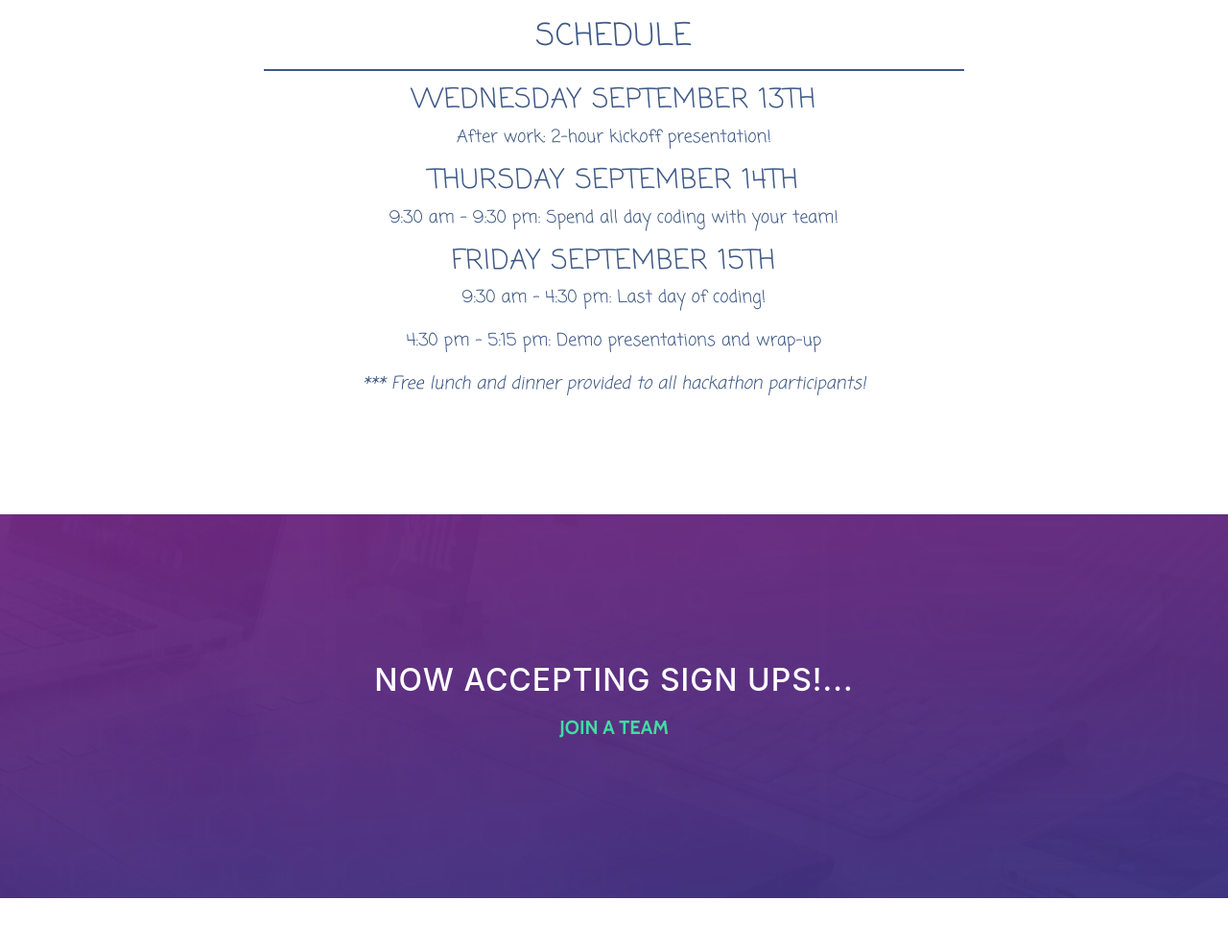
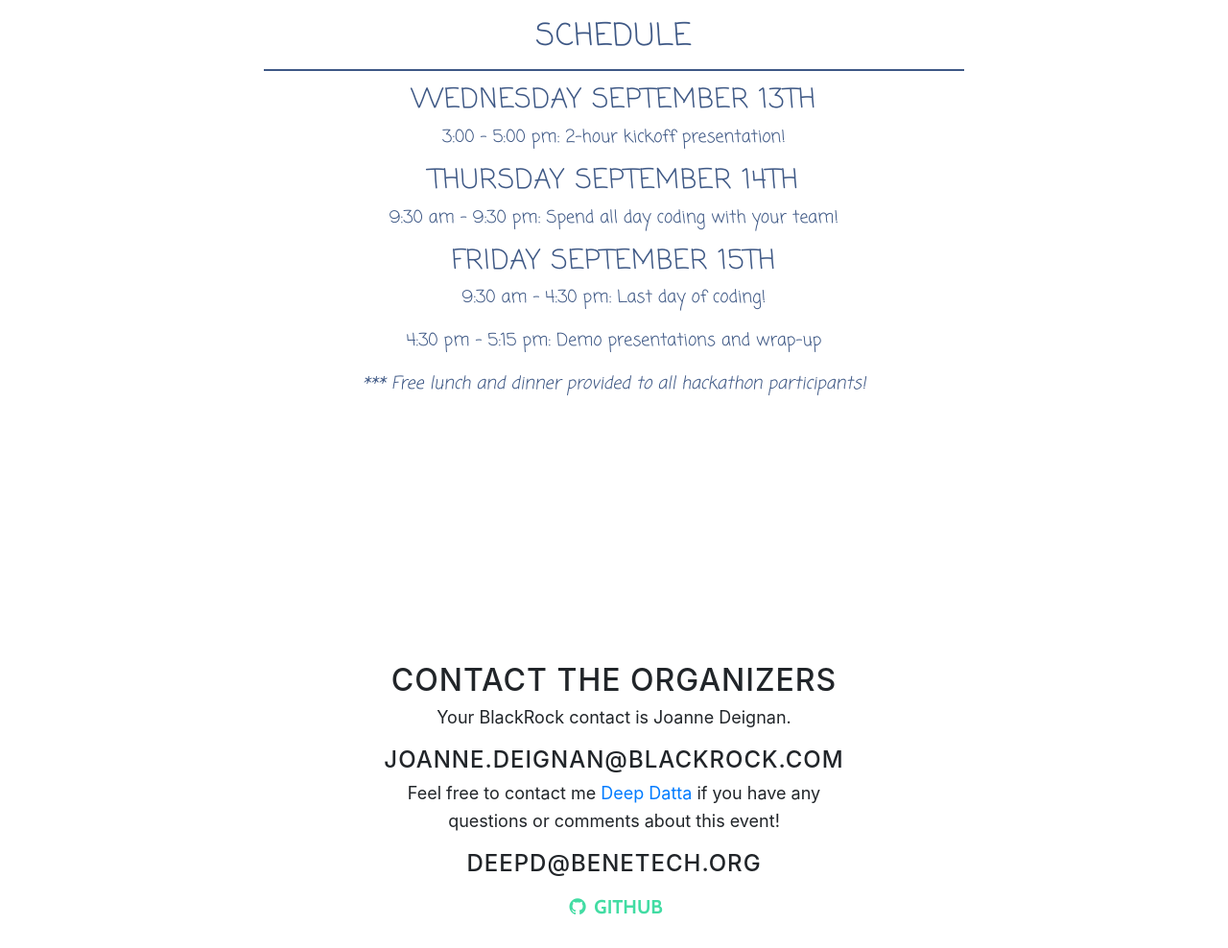
Before and after one commit to CodeAllianceOrg/blackrockevent, a website with bundled scripts: page index.html in a window 1280 px wide. Shown: the part 2180-3168 px from the top of the page at 96% size. Built offline with nearby package versions, Linux system fonts and the light colour scheme.

Commit message:
Update index.html

```diff
--- a/index.html
+++ b/index.html
@@ -109,7 +109,7 @@
                     <h2>Schedule</h2>
                     <hr style="border: 1px solid #3e5885;" />
                     <h3>Wednesday September 13th</h3>
-                    <p>After work: 2-hour kickoff presentation!</p>
+                    <p>3:00 - 5:00 pm: 2-hour kickoff presentation!</p>
                      <h3>Thursday September 14th</h3>
                     <p>9:30 am - 9:30 pm: Spend all day coding with your team!</p>
                      <h3>Friday September 15th</h3>
@@ -121,15 +121,14 @@
         </div>
     </section>
 
-        <!-- Sign Up Section -->
+        <!--
     <section id="signup" class="download-section2 content-section text-center">
         <div class="container">
             <div class="col-lg-8 mx-auto">
                 <h2>Now accepting sign ups!...</h2>
-                <a href="https://goo.gl/forms/NyVJIV9n8VpQXPCQ2" class="btn btn-default btn-lg">Join a team</a>
             </div>
         </div>
-    </section>
+    </section> -->
 
     <!-- Contact Section -->
     <section id="contact" class="content-section text-center">
```
